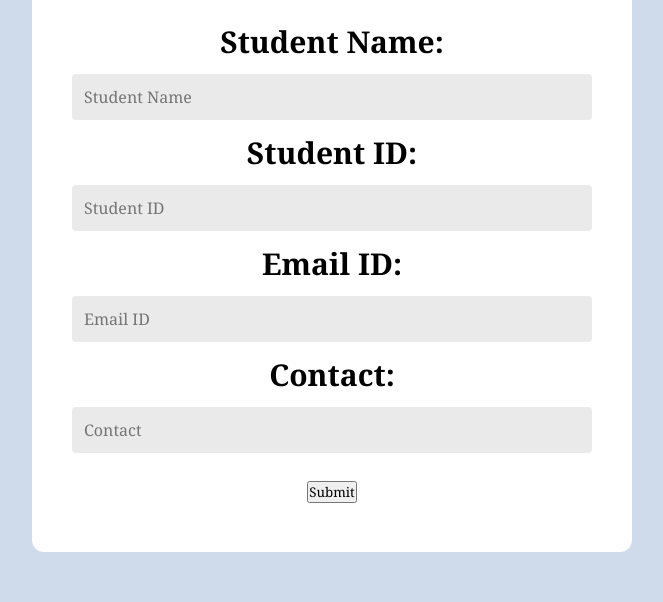
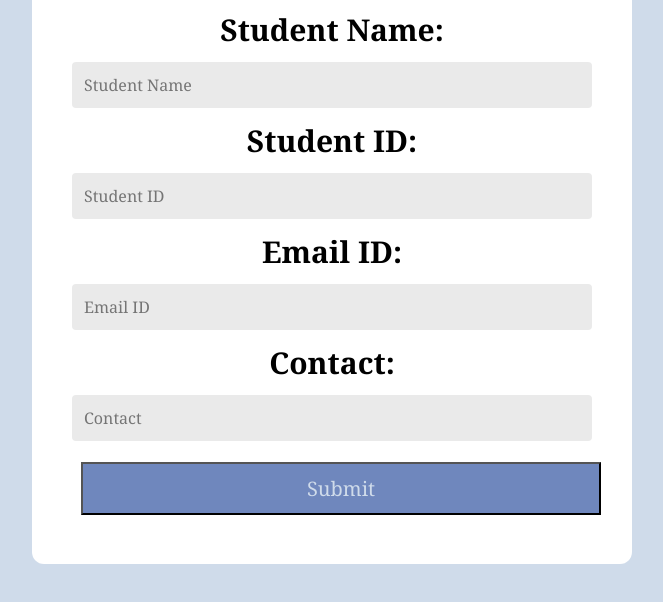
Before and after one commit to pragati8-tech/Student-Registration-System, a plain HTML site: page index.html in a window 1280 px wide. Shown: the part 192-794 px from the top of the page, without its empty margins (308-971 px from the left). Drawn offline with Linux system fonts and the light colour scheme.

Commit message:
doing some edits

```diff
--- a/style.css
+++ b/style.css
@@ -14,9 +14,9 @@ body{
 .form{
     width: 100%;
 }
-.list{
+.container .box .list{
     display: none;
-    justify-content: space-between;
+
 }
 /* Main container for centering content */
 .container{
@@ -53,7 +53,18 @@ header p{
 
 }
 h1{
+    margin-top: 20px;
     color: rgb(72, 72, 187);
+}
+
+.btn{
+    width: 100%;
+    background-color: rgb(111, 135, 189);
+      text-decoration: none;
+    /* text-align: left; */
+     font-size: 20px;
+       padding: 11px;
+       color:#CFDBEA
 }
 h1,button,p{
 
```
Also changed, not shown: index.html (+0 -5 lines).
